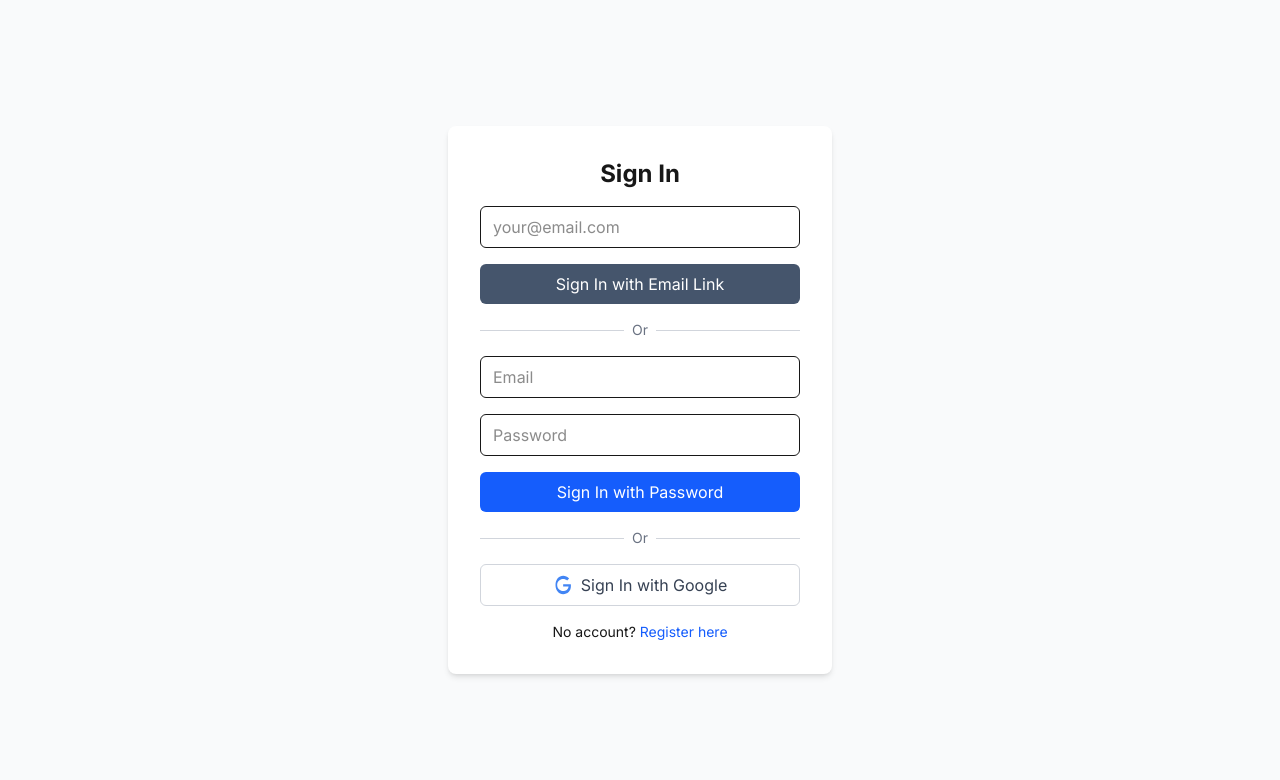
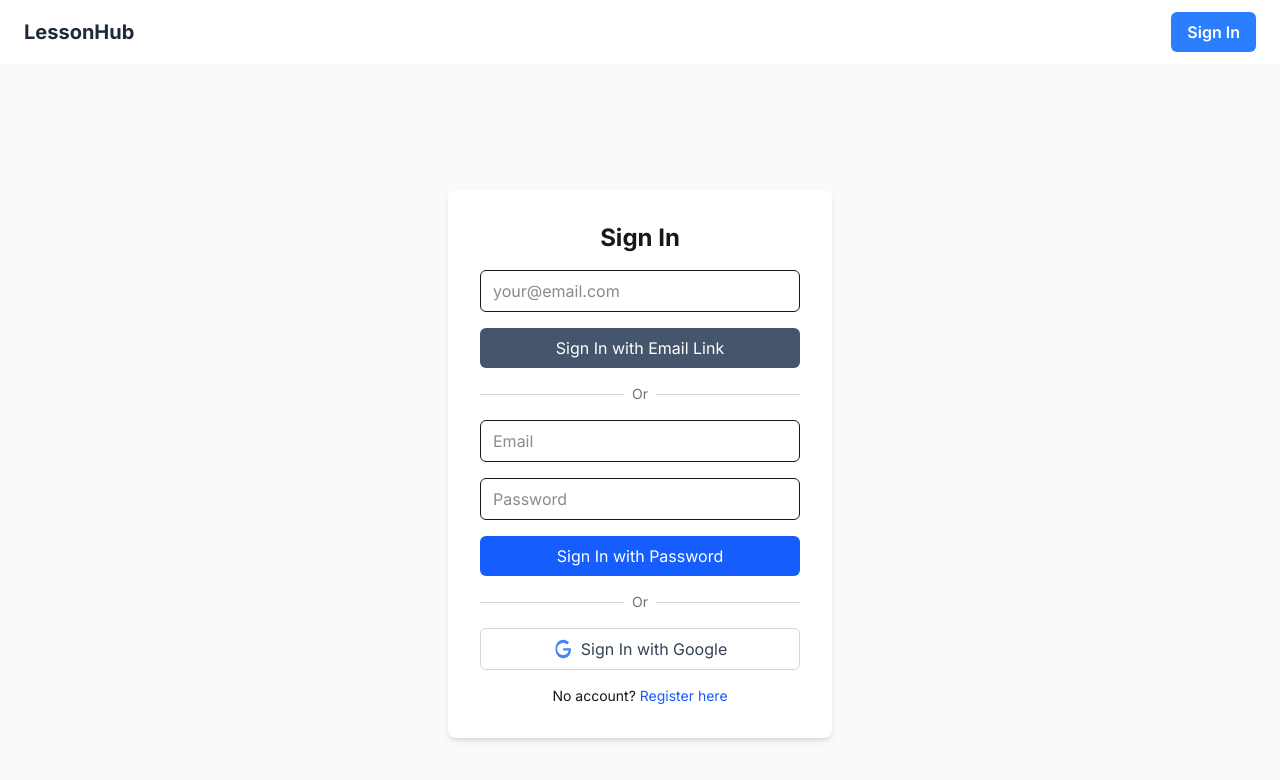
Before and after one commit to GINNOV/lessonshub, a Next.js app in the folder lessonhub-app/: page /signin in a window 1280 px wide. Shown: the top 780 px of the page. Built offline with nearby package versions, Linux system fonts and the light colour scheme; no server answers.

Commit message:
added basic navbar resolved bug that was making the email of a user appear also in the magic link textbox

```diff
--- /dev/null
+++ b/lessonhub-app/src/app/components/Navbar.tsx
@@ -0,0 +1,42 @@
+// file: src/app/components/Navbar.tsx
+
+import Link from "next/link";
+import Image from "next/image";
+import { getServerSession } from "next-auth";
+import { authOptions } from "../api/auth/[...nextauth]/route";
+import AuthButton from "./AuthButton";
+
+export default async function Navbar() {
+  const session = await getServerSession(authOptions);
+
+  return (
+    <header className="bg-white shadow-md">
+      <nav className="container mx-auto px-6 py-3 flex justify-between items-center">
+        <Link href="/" className="text-xl font-bold text-gray-800">
+          LessonHub
+        </Link>
+        <div className="flex items-center space-x-4">
+          {session?.user ? (
+            <>
+              {session.user.image && (
+                <Image
+                  src={session.user.image}
+                  alt={session.user.name ?? 'User Avatar'}
+                  width={40}
+                  height={40}
+                  className="rounded-full"
+                />
+              )}
+              <span className="text-gray-700 hidden sm:block">
+                Welcome, {session.user.name}
+              </span>
+              <AuthButton />
+            </>
+          ) : (
+            <AuthButton />
+          )}
+        </div>
+      </nav>
+    </header>
+  );
+}
--- a/lessonhub-app/src/app/layout.tsx
+++ b/lessonhub-app/src/app/layout.tsx
@@ -1,9 +1,10 @@
-// file: app/layout.tsx
+// file: src/app/layout.tsx
 
 import './globals.css';
 import type { Metadata } from 'next';
 import { Inter } from 'next/font/google';
 import Providers from './components/Providers';
+import Navbar from './components/Navbar'; // Import the Navbar
 
 const inter = Inter({ subsets: ['latin'] });
 
@@ -20,7 +21,10 @@ export default function RootLayout({
   return (
     <html lang="en">
       <body className={inter.className}>
-        <Providers>{children}</Providers>
+        <Providers>
+          <Navbar /> {/* Add the Navbar here */}
+          <main>{children}</main>
+        </Providers>
       </body>
     </html>
   );
--- a/lessonhub-app/src/app/signin/page.tsx
+++ b/lessonhub-app/src/app/signin/page.tsx
@@ -9,9 +9,13 @@ import Link from 'next/link';
 
 export default function SignInPage() {
   const router = useRouter();
-  // State for both forms
-  const [email, setEmail] = useState('');
+  // State for the credentials form
+  const [credentialsEmail, setCredentialsEmail] = useState('');
   const [password, setPassword] = useState('');
+
+  // State for the magic link form
+  const [magicLinkEmail, setMagicLinkEmail] = useState('');
+
   // General state
   const [error, setError] = useState('');
   const [magicLinkMessage, setMagicLinkMessage] = useState('');
@@ -20,7 +24,7 @@ export default function SignInPage() {
     e.preventDefault();
     setError('');
     setMagicLinkMessage('');
-    const result = await signIn('email', { email, redirect: false });
+    const result = await signIn('email', { email: magicLinkEmail, redirect: false });
     if (result?.error) {
       setError('Could not send sign-in link.');
     } else {
@@ -31,7 +35,7 @@ export default function SignInPage() {
   const handleCredentialsSubmit = async (e: React.FormEvent) => {
     e.preventDefault();
     setError('');
-    const result = await signIn('credentials', { redirect: false, email, password });
+    const result = await signIn('credentials', { redirect: false, email: credentialsEmail, password });
     if (result?.error) {
       setError('Invalid email or password');
     } else {
@@ -50,8 +54,8 @@ export default function SignInPage() {
            <input
             type="email"
             placeholder="your@email.com"
-            value={email}
-            onChange={(e) => setEmail(e.target.value)}
+            value={magicLinkEmail}
+            onChange={(e) => setMagicLinkEmail(e.target.value)}
             className="w-full px-3 py-2 border rounded-md"
             required
           />
@@ -61,20 +65,16 @@ export default function SignInPage() {
         </form>
 
         <div className="relative my-4">
-          <div className="absolute inset-0 flex items-center">
-            <div className="w-full border-t border-gray-300" />
-          </div>
-          <div className="relative flex justify-center text-sm">
-            <span className="bg-white px-2 text-gray-500">Or</span>
-          </div>
+          <div className="absolute inset-0 flex items-center"><div className="w-full border-t border-gray-300" /></div>
+          <div className="relative flex justify-center text-sm"><span className="bg-white px-2 text-gray-500">Or</span></div>
         </div>
 
         <form onSubmit={handleCredentialsSubmit} className="space-y-4">
           <input
             type="email"
             placeholder="Email"
-            value={email}
-            onChange={(e) => setEmail(e.target.value)}
+            value={credentialsEmail}
+            onChange={(e) => setCredentialsEmail(e.target.value)}
             className="w-full px-3 py-2 border rounded-md"
             required
           />
@@ -100,7 +100,6 @@ export default function SignInPage() {
           </div>
         </div>
 
-        {/* Corrected Google Button */}
         <button
           onClick={() => signIn('google', { callbackUrl: '/dashboard' })}
           className="w-full flex justify-center items-center bg-white border border-gray-300 text-gray-700 py-2 rounded-md hover:bg-gray-50"
```
